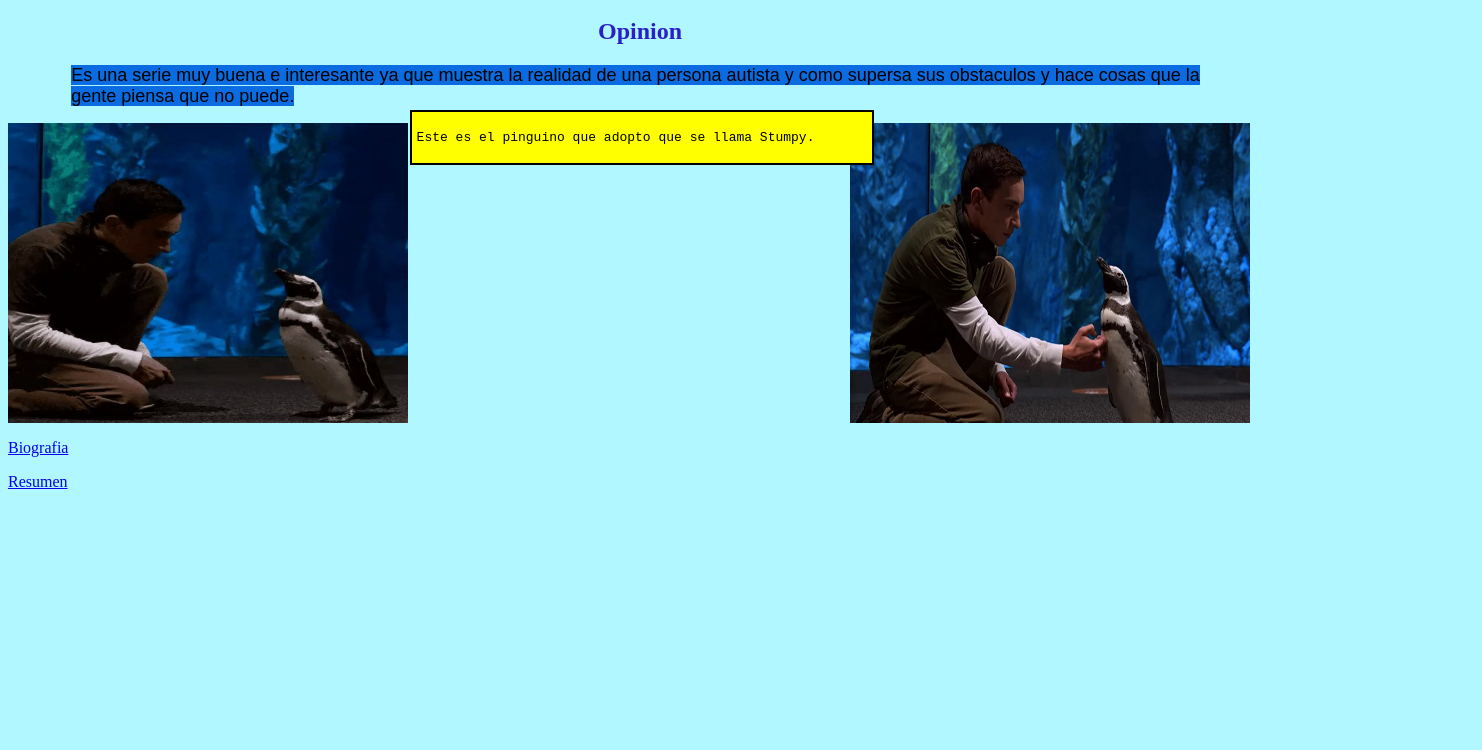
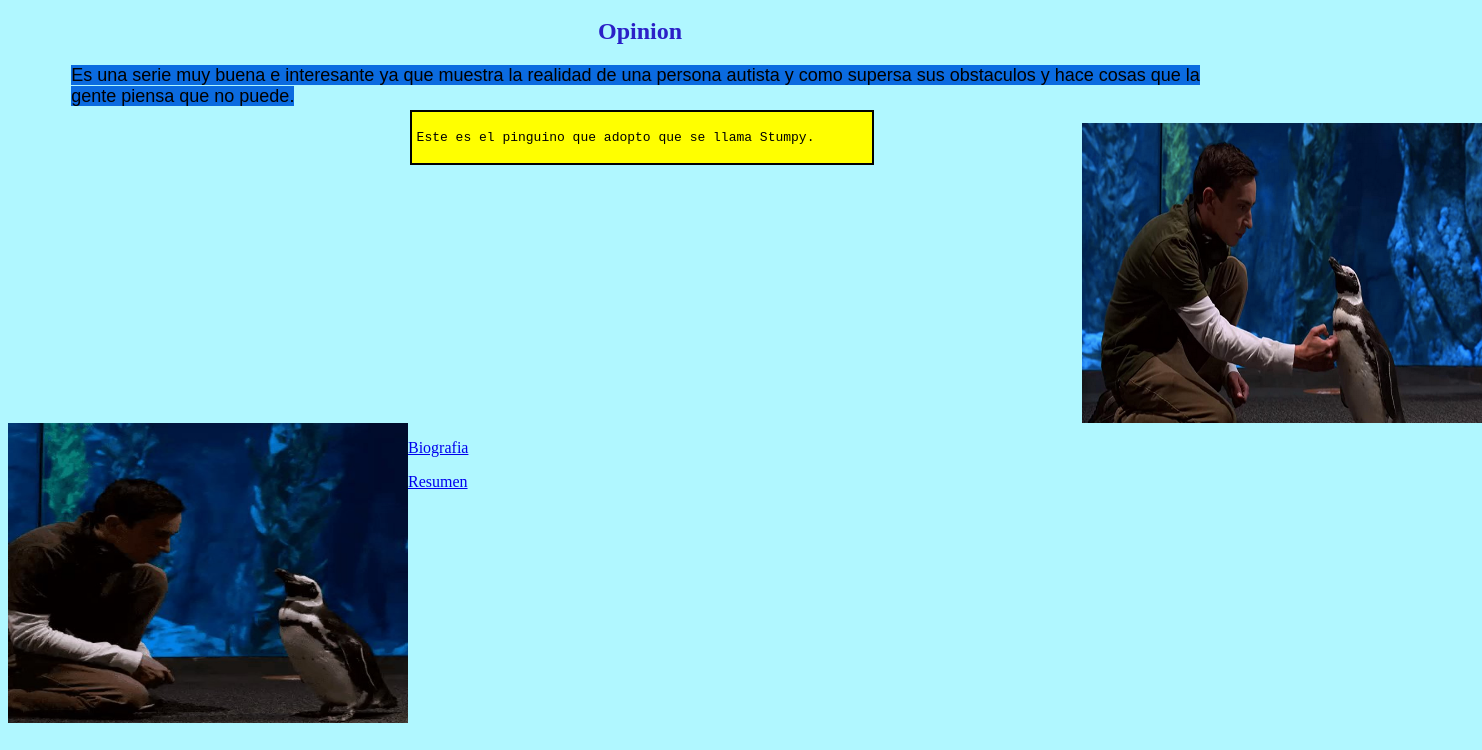
Before and after one commit to binbinj7/binbinj.github.io, a plain HTML site: page opinion.html in a window 1280 px wide. Shown: the part 50-800 px from the top of the page, 1482 px wide, since content can reach past the window. Drawn offline with Linux system fonts and the light colour scheme.

Commit message:
Update opinion.html

```diff
--- a/opinion.html
+++ b/opinion.html
@@ -33,7 +33,7 @@
           .pic {
              width:400px;
              height:300px;
-             margin-left:35%;
+             margin-left:85%;
          }
          .pic2 {
              width:400px;
```
